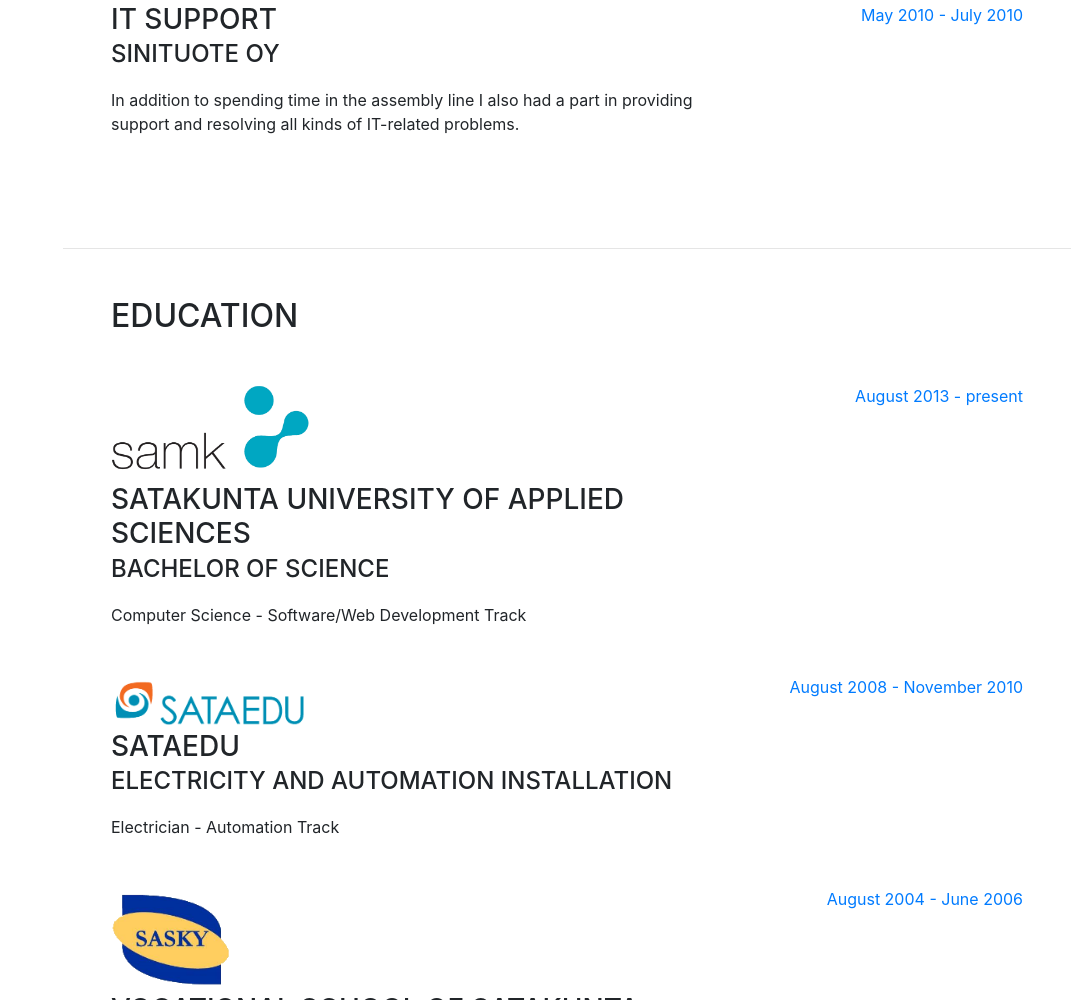
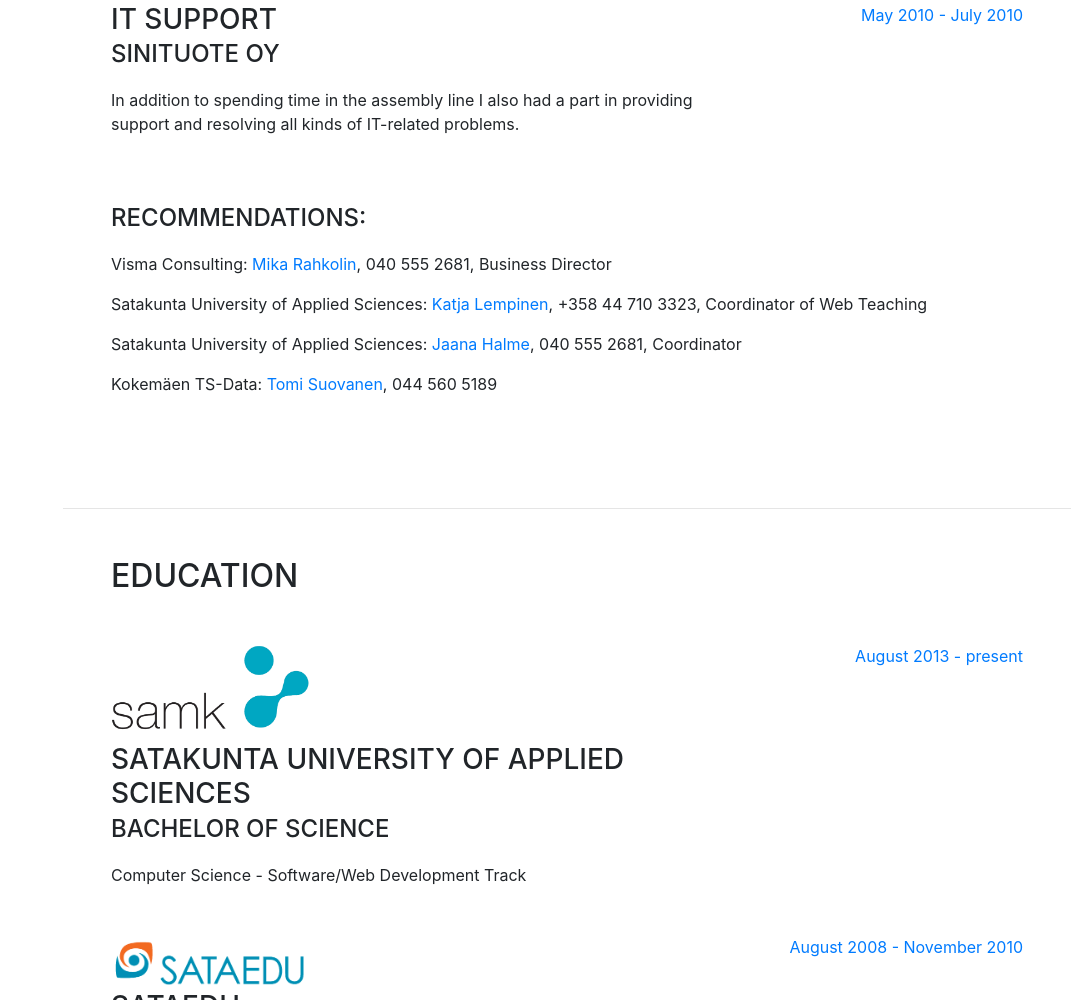
Before and after one commit to Banx87/banx87, a website with bundled scripts: page index.html in a window 1280 px wide. Shown: the part 2132-3132 px from the top of the page, without its empty margins (209-1280 px from the left). Built offline with nearby package versions, Linux system fonts and the light colour scheme; a web font is replaced by a local one.

Commit message:
Update index.html

```diff
--- a/index.html
+++ b/index.html
@@ -186,7 +186,7 @@
           <span class="text-primary">May 2010 - July 2010</span>
         </div>
       </div>
-      <!-- <div class="resume-item d-flex flex-column flex-md-row mb-5">
+      <div class="resume-item d-flex flex-column flex-md-row mb-5">
         <div class="resume-content mr-auto">
           <div class="subheading mb-3">Recommendations:</div>
             <p>Visma Consulting: <a href="mailto:mika.rahkolin@visma.com">Mika Rahkolin</a>, 040 555 2681, Business Director</p>
@@ -194,7 +194,7 @@
             <p>Satakunta University of Applied Sciences: <a href="mailto:jaana.halme@samk.fi">Jaana Halme</a>, 040 555 2681, Coordinator</p>
             <p>Kokemäen TS-Data: <a href="mailto:tomi.suovanen@ts-data.fi">Tomi Suovanen</a>, 044 560 5189</p>
           </div>
-      </div> -->
+      </div>
     </div>
 
   <section>
```
